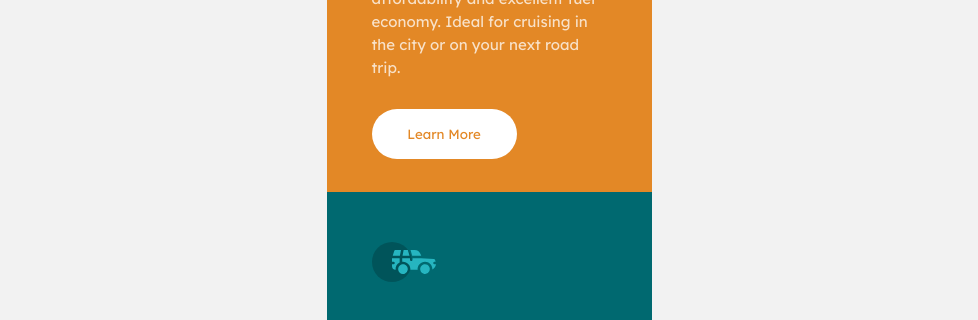
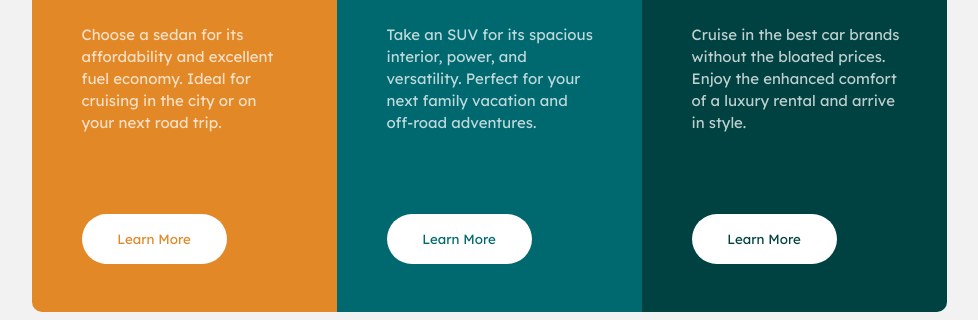
Before and after one commit to aroyan/3-column-card, a plain HTML site: page index.html in a window 1280 px wide. Shown: the part 338-658 px from the top of the page, without its empty margins (151-1129 px from the left). Drawn offline with Linux system fonts and the light colour scheme.

Commit message:
Added desktop breakpoint

```diff
--- a/index.html
+++ b/index.html
@@ -32,23 +32,23 @@
     <div class="card" id="box2">
       <img src="images/icon-suvs.svg" alt="">
       <h1>SUVS</h1>
-      <p>Take an SUV for its spacious interior, power, and versatility. Perfect for your next family vacation
-      and off-road adventures.</p>
+      <p>Take an SUV for its spacious interior, power, and versatility. Perfect for your next family vacation and off-road adventures.</p>
       <button>Learn More</button>
     </div>
 
     <div class="card" id="box3">
       <img src="images/icon-luxury.svg" alt="">
       <h1>LUXURY</h1>
-      <p>Cruise in the best car brands without the bloated prices. Enjoy the enhanced comfort of a luxury
-      rental and arrive in style.</p>
+      <p>Cruise in the best car brands without the bloated prices. Enjoy the enhanced comfort of a luxury rental and arrive in style.</p>
       <button>Learn More</button>
     </div>
 
+    <div class="attribution">
+      Challenge by <a href="https://www.frontendmentor.io?ref=challenge" target="_blank">Frontend Mentor</a>.
+      Coded by <a href="https://www.github.com/arbase">Arbase</a>.
+
   </div>
-  <div class="attribution">
-    Challenge by <a href="https://www.frontendmentor.io?ref=challenge" target="_blank">Frontend Mentor</a>.
-    Coded by <a href="#">Your Name Here</a>.
+
   </div>
 </body>
 </html>
--- a/style.css
+++ b/style.css
@@ -130,3 +130,111 @@ body{
 /*
     Desktop Design
 */
+
+@media screen and (min-width: 900px) {
+
+
+    .wrapper{
+        display: flex;
+        flex-direction: row;
+        width: 100vw;
+        height: 100vh;
+
+    }
+
+
+    .card button{
+        border: none;
+        background-color: white;
+        width: 145px;
+        height: 50px;
+        border-radius: 43px;
+        font-family: 'Lexend Deca', sans-serif;
+        margin: 0;
+        margin-top: 50px;
+        margin-bottom: 50px;
+    }
+
+    .card{
+        width: 190px;
+        height: 500px;
+        color: var(--button);
+        padding-left: 50px;
+        padding-right: 65px;
+    }
+
+    .card h1{
+        color: var(--button);
+        font-family: 'Big Shoulders Display', cursive;
+        margin: 0;
+        padding-top: 40px;
+    }
+
+    .card img{
+        padding-top: 50px;
+    }
+
+    .card p{
+        font-family: 'Lexend Deca', sans-serif;
+        color: var(--font);
+        font-weight: 400;
+        font-size: 15px;
+        height: 110px;
+        width: 210px;
+        line-height: 22px;
+        margin: 0;
+        padding-top: 40px;
+        padding-bottom: 30px;
+    }
+
+    #box1{
+        background-color: var(--card1);
+        border-top-left-radius: 10px;
+        border-bottom-left-radius: 10px;
+        border-top-right-radius: 0;
+        margin: 0;
+    }
+
+    #box1 button{
+        color: var(--card1);
+        }
+
+    #box1 button:hover{
+        background-color: var(--card1);
+        color: var(--button);
+        border: 2px solid var(--button);
+    }
+
+    #box2{
+        background-color: var(--card2);
+    }
+
+    #box2 button{
+        color: var(--card2);
+    }
+
+    #box2 button:hover{
+        background-color: var(--card2);
+        color: var(--button);
+        border: 2px solid var(--button);
+    }
+
+    #box3{
+        background-color: var(--card3);
+        border-bottom-left-radius: 0;
+        border-bottom-right-radius: 10px;
+        border-top-right-radius: 10px;
+        margin: 0;
+    }
+
+    #box3 button{
+        color: var(--card3);
+    }
+
+    #box3 button:hover{
+        background-color: var(--card3);
+        color: var(--button);
+        border: 2px solid var(--button);
+    }
+
+}
```
